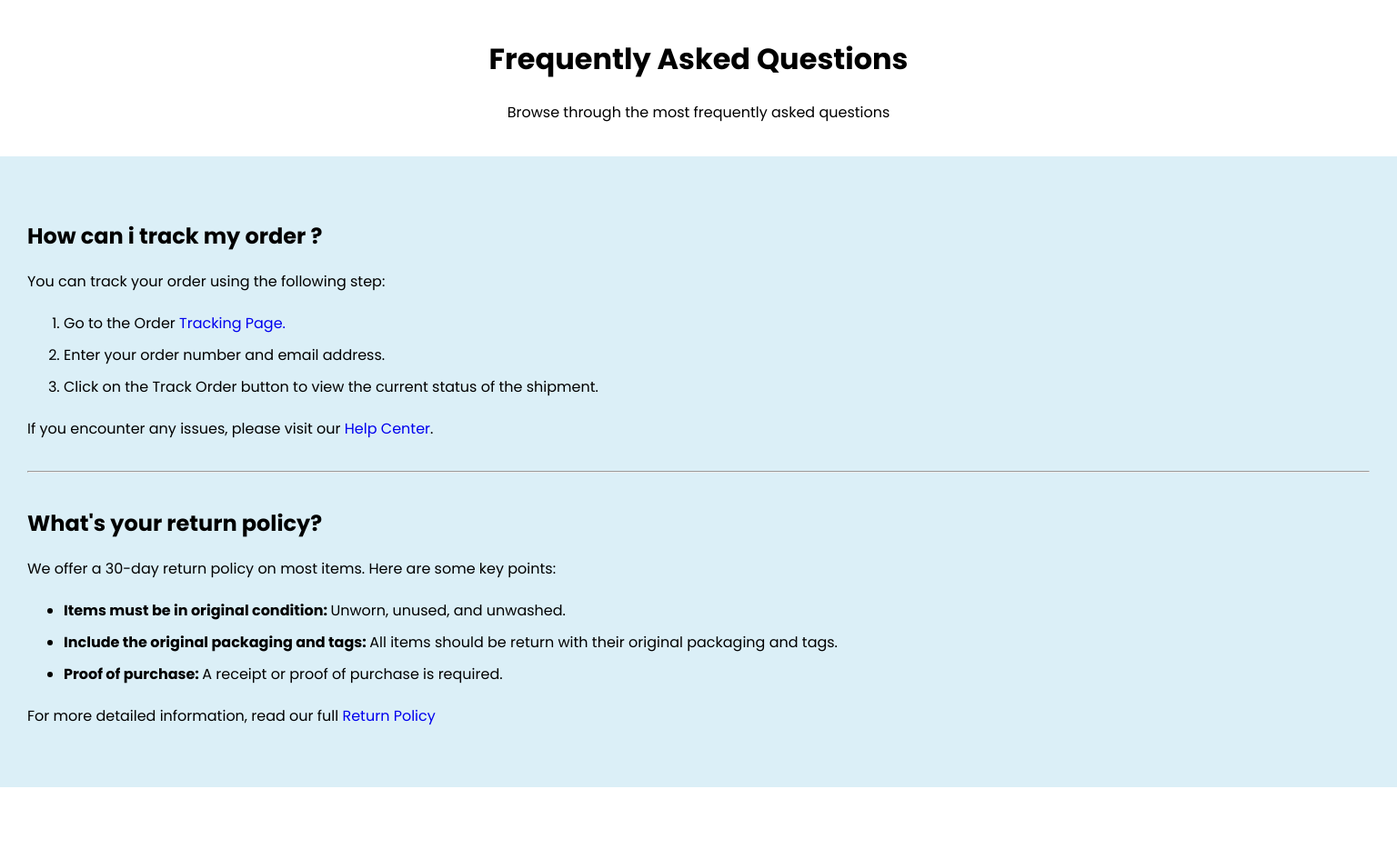
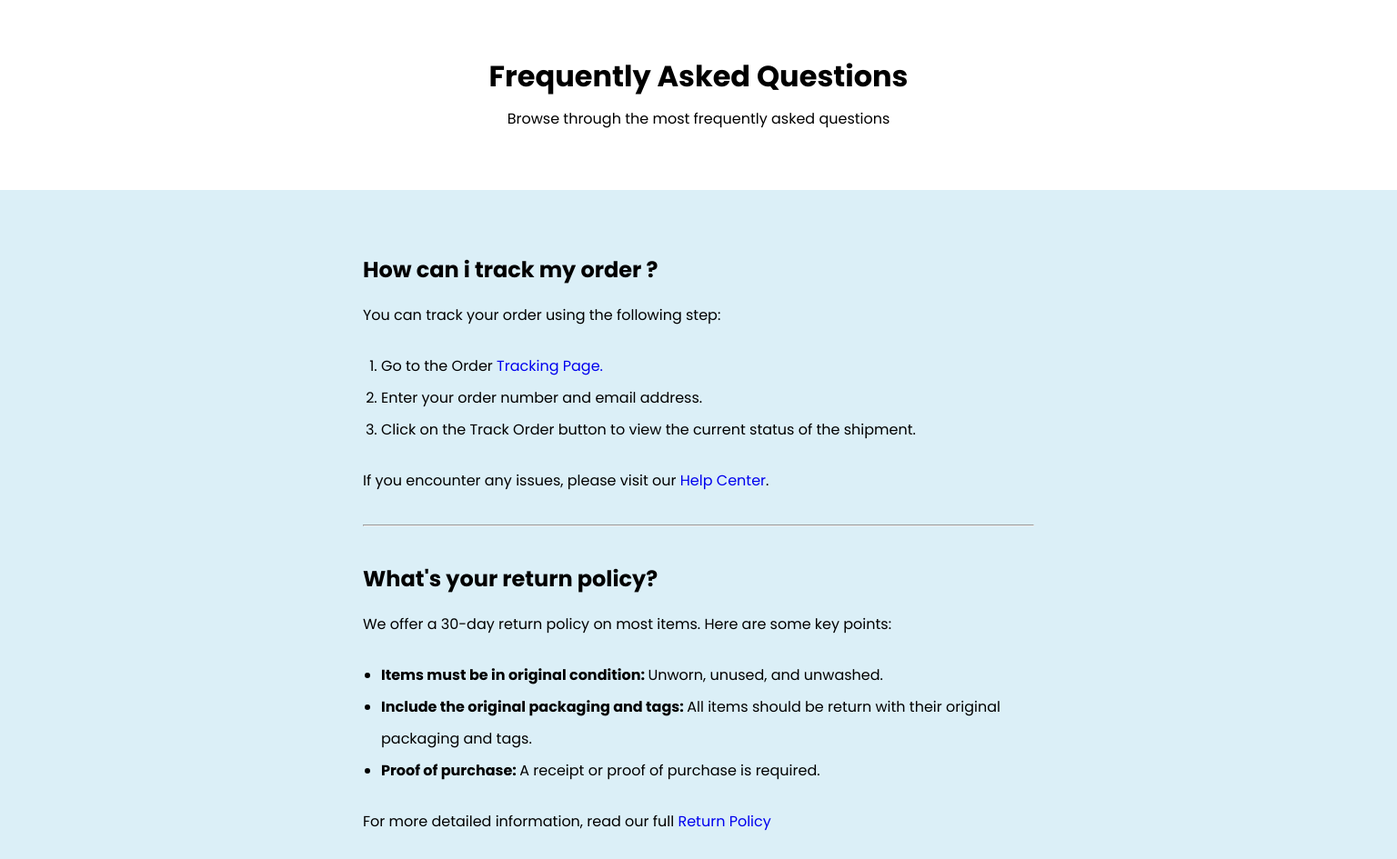
Before and after one commit to e-mandy/FAQ-making, a plain HTML site: page index.html in a window 1536 px wide. Shown: the whole page at 91% size. Before the commit the page ends 866 px from the top, so only its background shows below. Drawn offline with Linux system fonts and the light colour scheme.

Commit message:
Mise en place de la responsivité de la plateforme

```diff
--- a/style.css
+++ b/style.css
@@ -16,6 +16,7 @@ header{
 main{
     background-color: rgb(219, 239, 247);
     padding: 40px 30px;
+    width: 100vw;
 }
 
 a{
@@ -24,6 +25,8 @@ a{
 
 ul, ol{
     line-height: 35px;
+    padding: 10px;
+    margin: 10px;
 }
 
 span{
@@ -33,3 +36,35 @@ span{
 .section1, .section2{
     padding: 10px 0;
 }
+
+@media (min-width: 1024px){
+
+    header{
+        padding: 50px 0px;
+        line-height: 25px;
+    }
+
+    .section1, .section2, hr{
+        width: 70%;
+        margin: 0 auto;
+    }
+
+    hr{
+        margin-top: 10px;
+        margin-bottom: 10px;
+    }
+
+}
+
+@media (min-width: 1350px){
+
+    .section1, .section2, hr{
+        width: 50%;
+        margin: 0 auto;
+    }
+
+    hr{
+        margin-top: 10px;
+        margin-bottom: 10px;
+    }
+}
```
Also changed, not shown: index.html (line endings or trailing spaces).
